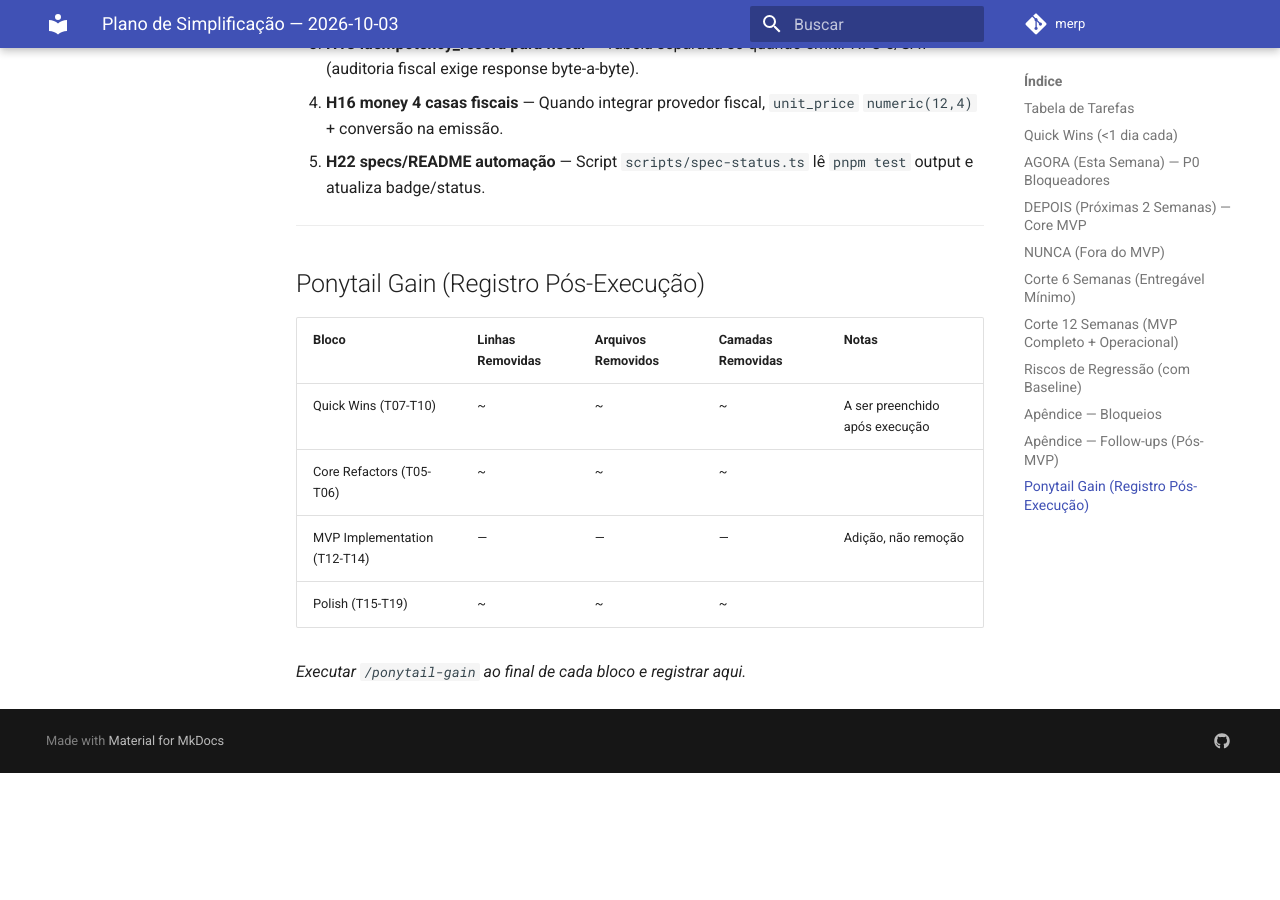
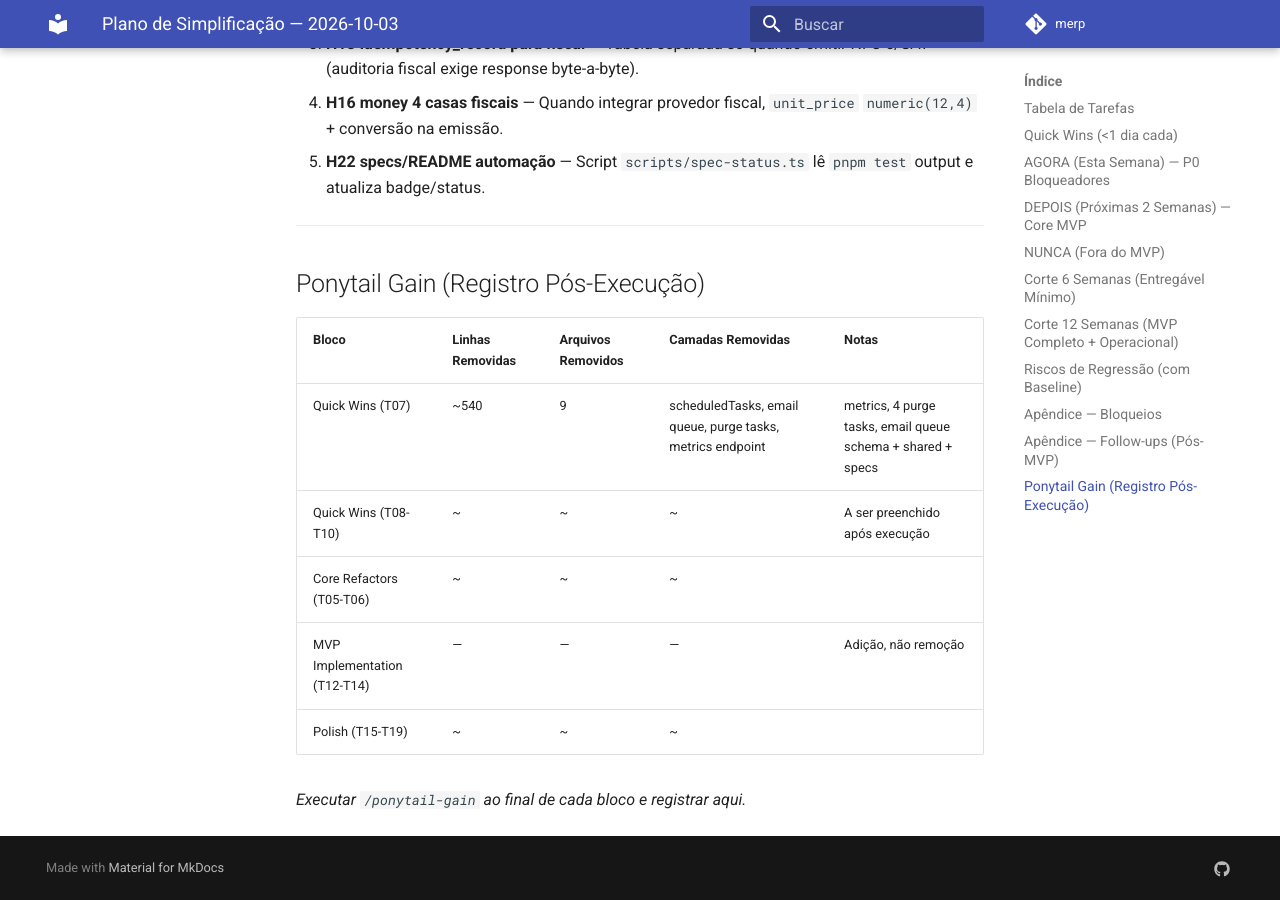
Before and after one commit to AndrewCrescencio/merp, an MkDocs documentation site: the page built from docs/audit/2026-10-03-simplificacao-plano.md, in a window 1280 px wide and 900 px high, scrolled down 7579 px. Built offline with MkDocs 1.6.1 and Material for MkDocs 9.7.7, drawn with Linux system fonts in a browser that asks for light colours; comment, search, counter and statistics services are not loaded; before the commit the page ends 8352 px from its top, so only the background shows below that.

Commit message:
docs(plan): record ponytail gain for T07
Model: nemotron-3-ultra-free
Agent: opencode

```diff
--- a/docs/audit/2026-10-03-simplificacao-plano.md
+++ b/docs/audit/2026-10-03-simplificacao-plano.md
@@ -154,7 +154,8 @@ Base: `docs/audit/2026-10-03-simplificacao-auditoria.md`. HEAD `2de2d20`. Branch
 
 | Bloco | Linhas Removidas | Arquivos Removidos | Camadas Removidas | Notas |
 |---|---|---|---|---|
-| Quick Wins (T07-T10) | ~ | ~ | ~ | A ser preenchido após execução |
+| Quick Wins (T07) | ~540 | 9 | scheduledTasks, email queue, purge tasks, metrics endpoint | metrics, 4 purge tasks, email queue schema + shared + specs |
+| Quick Wins (T08-T10) | ~ | ~ | ~ | A ser preenchido após execução |
 | Core Refactors (T05-T06) | ~ | ~ | ~ | |
 | MVP Implementation (T12-T14) | — | — | — | Adição, não remoção |
 | Polish (T15-T19) | ~ | ~ | ~ | |
```
